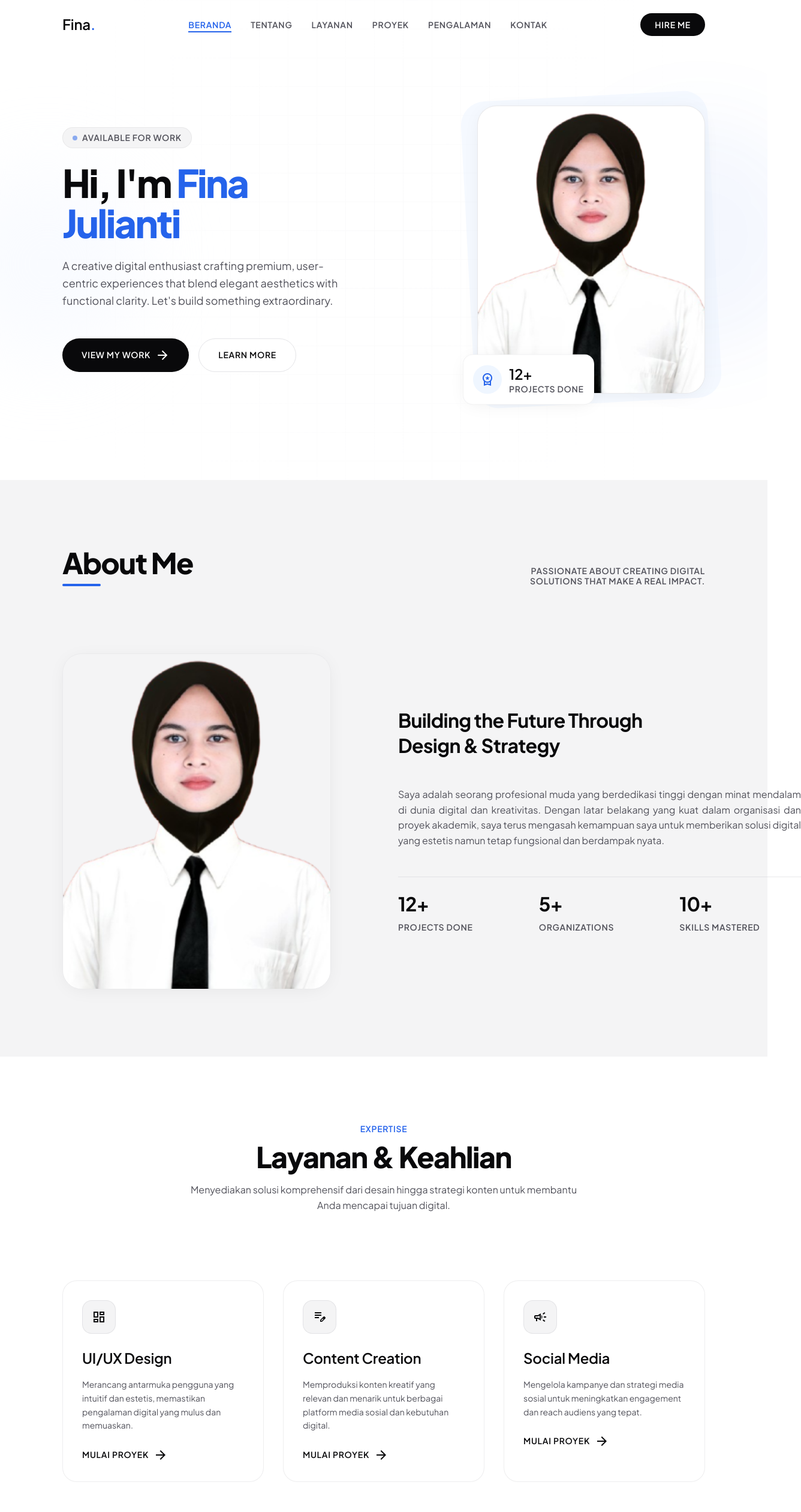
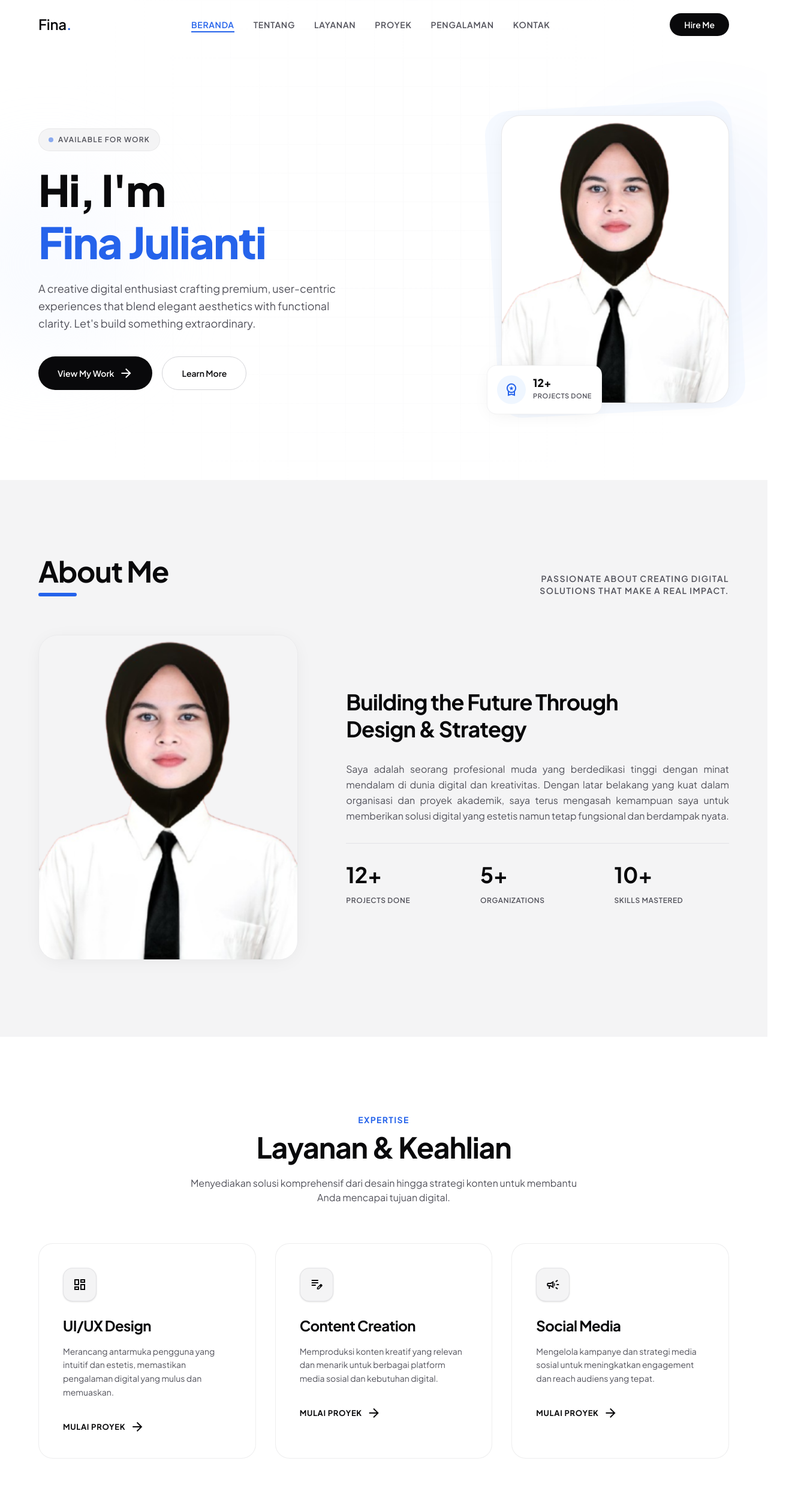
Before and after one commit to alpaenf/Fina, a Next.js app: page / in a window 1280 px wide. Shown: the top 2520 px of the page at 60% size, 1336 px wide, since content can reach past the window. Built offline with nearby package versions, Linux system fonts and the light colour scheme.

Commit message:
Fix mobile responsiveness and implement hamburger menu toggle

```diff
--- a/src/components/About.tsx
+++ b/src/components/About.tsx
@@ -2,24 +2,24 @@ import Image from "next/image";
 
 export default function About() {
   return (
-    <section className="py-stack-lg bg-surface-muted" id="tentang">
-      <div className="max-w-container-max mx-auto px-margin-mobile md:px-margin-desktop">
-        <div className="flex flex-col md:flex-row justify-between items-end mb-stack-lg reveal">
+    <section className="py-20 lg:py-32 bg-surface-muted" id="tentang">
+      <div className="max-w-7xl mx-auto px-6 md:px-12 lg:px-16">
+        <div className="flex flex-col md:flex-row justify-between items-start md:items-end mb-16 reveal">
           <div>
-            <h2 className="font-headline-lg text-headline-lg-mobile md:text-headline-lg text-on-surface mb-2 tracking-tight">
+            <h2 className="text-3xl md:text-4xl lg:text-5xl font-bold text-on-surface mb-3 tracking-tight">
               About Me
             </h2>
-            <div className="h-1 w-16 bg-accent rounded-full"></div>
+            <div className="h-1.5 w-16 bg-accent rounded-full"></div>
           </div>
-          <p className="hidden md:block font-label-md text-on-surface-variant max-w-xs text-right mt-4 md:mt-0">
+          <p className="hidden md:block text-sm font-semibold text-on-surface-variant max-w-xs text-right mt-4 md:mt-0 uppercase tracking-widest">
             Passionate about creating digital solutions that make a real impact.
           </p>
         </div>
 
-        <div className="grid grid-cols-1 lg:grid-cols-12 gap-stack-lg items-center">
+        <div className="grid grid-cols-1 lg:grid-cols-12 gap-12 lg:gap-20 items-center">
           {/* Left: Image Card */}
           <div className="lg:col-span-5 reveal">
-            <div className="aspect-[4/5] rounded-[32px] overflow-hidden soft-shadow relative w-full h-full border border-outline-variant/30">
+            <div className="aspect-[4/5] rounded-[32px] overflow-hidden soft-shadow relative w-full border border-outline-variant/30">
               <Image
                 alt="Professional portrait of Fina Julianti"
                 fill
@@ -31,28 +31,28 @@ export default function About() {
           </div>
 
           {/* Right: Bio & Stats */}
-          <div className="lg:col-span-7 space-y-stack-md reveal delay-100">
-            <h3 className="font-headline-md text-headline-md text-on-surface leading-tight tracking-tight">
+          <div className="lg:col-span-7 space-y-8 reveal delay-100">
+            <h3 className="text-2xl md:text-3xl lg:text-4xl font-bold text-on-surface leading-tight tracking-tight">
               Building the Future Through <br className="hidden lg:block"/> Design & Strategy
             </h3>
-            <p className="font-body-md text-body-md text-on-surface-variant leading-relaxed text-justify">
+            <p className="text-base text-on-surface-variant leading-relaxed text-justify">
               Saya adalah seorang profesional muda yang berdedikasi tinggi dengan minat mendalam di dunia digital dan kreativitas. Dengan latar belakang yang kuat dalam organisasi dan proyek akademik, saya terus mengasah kemampuan saya untuk memberikan solusi digital yang estetis namun tetap fungsional dan berdampak nyata.
             </p>
 
             {/* Minimalist Stats Divider */}
-            <div className="pt-6 border-t border-outline-variant/50">
-              <div className="grid grid-cols-2 md:grid-cols-3 gap-8">
+            <div className="pt-8 border-t border-outline-variant/50">
+              <div className="grid grid-cols-2 sm:grid-cols-3 gap-8">
                 <div className="group">
-                  <span className="text-primary font-headline-md block mb-1 group-hover:text-accent transition-colors">12+</span>
-                  <span className="font-label-md text-[12px] text-on-surface-variant tracking-wider">Projects Done</span>
+                  <span className="text-primary text-4xl font-bold block mb-2 group-hover:text-accent transition-colors">12+</span>
+                  <span className="text-xs font-semibold text-on-surface-variant tracking-wider uppercase">Projects Done</span>
                 </div>
                 <div className="group">
-                  <span className="text-primary font-headline-md block mb-1 group-hover:text-accent transition-colors">5+</span>
-                  <span className="font-label-md text-[12px] text-on-surface-variant tracking-wider">Organizations</span>
+                  <span className="text-primary text-4xl font-bold block mb-2 group-hover:text-accent transition-colors">5+</span>
+                  <span className="text-xs font-semibold text-on-surface-variant tracking-wider uppercase">Organizations</span>
                 </div>
-                <div className="group col-span-2 md:col-span-1">
-                  <span className="text-primary font-headline-md block mb-1 group-hover:text-accent transition-colors">10+</span>
-                  <span className="font-label-md text-[12px] text-on-surface-variant tracking-wider">Skills Mastered</span>
+                <div className="group col-span-2 sm:col-span-1">
+                  <span className="text-primary text-4xl font-bold block mb-2 group-hover:text-accent transition-colors">10+</span>
+                  <span className="text-xs font-semibold text-on-surface-variant tracking-wider uppercase">Skills Mastered</span>
                 </div>
               </div>
             </div>
--- a/src/components/Hero.tsx
+++ b/src/components/Hero.tsx
@@ -9,7 +9,7 @@ interface HeroProps {
 export default function Hero({ onNavClick }: HeroProps) {
   return (
     <section
-      className="min-h-screen pt-24 pb-16 flex items-center relative overflow-hidden bg-background"
+      className="min-h-screen pt-32 pb-16 flex items-center relative overflow-hidden bg-background"
       id="home"
     >
       {/* Absolute Grid Background Pattern */}
@@ -19,28 +19,28 @@ export default function Hero({ onNavClick }: HeroProps) {
       <div className="absolute top-1/4 -right-20 w-96 h-96 bg-accent/5 rounded-full blur-3xl z-0"></div>
       <div className="absolute bottom-1/4 -left-20 w-80 h-80 bg-accent-soft/40 rounded-full blur-3xl z-0"></div>
 
-      <div className="max-w-container-max mx-auto px-margin-mobile md:px-margin-desktop grid grid-cols-1 lg:grid-cols-2 gap-stack-lg items-center w-full relative z-10">
+      <div className="max-w-7xl mx-auto px-6 md:px-12 lg:px-16 grid grid-cols-1 lg:grid-cols-2 gap-12 lg:gap-20 items-center w-full relative z-10">
 
         {/* Left Content Area */}
         <div className="reveal order-2 lg:order-1 pt-8 lg:pt-0">
           <div className="inline-flex items-center space-x-2 bg-surface-muted border border-outline-variant/40 px-4 py-2 rounded-full mb-6">
             <span className="w-2 h-2 rounded-full bg-accent animate-pulse"></span>
-            <span className="text-on-surface-variant font-label-md text-[12px] tracking-widest uppercase">
+            <span className="text-on-surface-variant font-semibold text-[11px] md:text-[12px] tracking-widest uppercase">
               Available for Work
             </span>
           </div>
 
-          <h1 className="font-headline-xl text-headline-xl-mobile md:text-headline-xl text-on-surface mb-6 leading-tight tracking-tight">
-            Hi, I'm <span className="text-accent">Fina Julianti</span>
+          <h1 className="text-4xl md:text-6xl lg:text-7xl font-extrabold text-on-surface mb-6 leading-[1.1] tracking-tight">
+            Hi, I'm <span className="text-accent block mt-2">Fina Julianti</span>
           </h1>
 
-          <p className="font-body-lg text-body-lg text-on-surface-variant mb-stack-md max-w-lg leading-relaxed">
+          <p className="text-base md:text-lg text-on-surface-variant mb-10 max-w-lg leading-relaxed">
             A creative digital enthusiast crafting premium, user-centric experiences that blend elegant aesthetics with functional clarity. Let's build something extraordinary.
           </p>
 
           <div className="flex flex-col sm:flex-row gap-4">
             <a
-              className="bg-primary text-primary-inverse px-8 py-4 rounded-full font-label-md hover:bg-accent transition-all duration-300 hover-shadow text-center flex items-center justify-center space-x-2"
+              className="bg-primary text-primary-inverse px-8 py-4 rounded-full font-semibold text-sm hover:bg-accent transition-all duration-300 hover-shadow text-center flex items-center justify-center space-x-2"
               href="#proyek"
               onClick={(e) => onNavClick(e, "proyek")}
             >
@@ -48,7 +48,7 @@ export default function Hero({ onNavClick }: HeroProps) {
               <span className="material-symbols-outlined text-[18px]">arrow_forward</span>
             </a>
             <a
-              className="bg-surface border border-outline text-on-surface px-8 py-4 rounded-full font-label-md hover:bg-surface-muted transition-all duration-300 text-center flex items-center justify-center space-x-2"
+              className="bg-surface border border-outline-variant text-on-surface px-8 py-4 rounded-full font-semibold text-sm hover:bg-surface-muted transition-all duration-300 text-center flex items-center justify-center space-x-2"
               href="#tentang"
               onClick={(e) => onNavClick(e, "tentang")}
             >
@@ -58,10 +58,10 @@ export default function Hero({ onNavClick }: HeroProps) {
         </div>
 
         {/* Right Content Area (Image) */}
-        <div className="reveal relative flex justify-center lg:justify-end order-1 lg:order-2">
+        <div className="reveal relative flex justify-center lg:justify-end order-1 lg:order-2 mt-8 lg:mt-0">
           <div className="relative w-[280px] h-[360px] md:w-[380px] md:h-[480px]">
             {/* Minimalist Backdrop element */}
-            <div className="absolute -inset-4 bg-accent-soft rounded-[40px] -rotate-3 scale-100 opacity-60 z-0"></div>
+            <div className="absolute -inset-4 bg-accent-soft rounded-[40px] -rotate-3 scale-100 opacity-60 z-0 hidden md:block"></div>
             <div className="absolute inset-0 bg-surface border border-outline-variant/50 rounded-[32px] overflow-hidden z-10 soft-shadow">
               <Image
                 alt="Fina Julianti"
@@ -74,13 +74,13 @@ export default function Hero({ onNavClick }: HeroProps) {
             </div>
 
             {/* Floating Badge */}
-            <div className="absolute -bottom-6 -left-6 bg-white border border-outline-variant/30 p-4 rounded-2xl soft-shadow z-20 animate-floating flex items-center space-x-3">
-              <div className="w-12 h-12 bg-accent-soft rounded-full flex items-center justify-center text-accent">
-                <span className="material-symbols-outlined">workspace_premium</span>
+            <div className="absolute -bottom-6 -left-2 md:-left-6 bg-white border border-outline-variant/30 p-3 md:p-4 rounded-2xl soft-shadow z-20 animate-floating flex items-center space-x-3">
+              <div className="w-10 h-10 md:w-12 md:h-12 bg-accent-soft rounded-full flex items-center justify-center text-accent shrink-0">
+                <span className="material-symbols-outlined text-[20px] md:text-[24px]">workspace_premium</span>
               </div>
               <div>
-                <p className="font-headline-sm text-[18px] mb-0 leading-none">12+</p>
-                <p className="font-label-md text-[11px] text-on-surface-variant">Projects Done</p>
+                <p className="font-extrabold text-[16px] md:text-[18px] mb-0 leading-none">12+</p>
+                <p className="font-semibold text-[10px] md:text-[11px] text-on-surface-variant uppercase tracking-wider mt-1">Projects Done</p>
               </div>
             </div>
           </div>
--- a/src/components/Navbar.tsx
+++ b/src/components/Navbar.tsx
@@ -1,4 +1,6 @@
 "use client";
+
+import { useState } from "react";
 
 interface NavbarProps {
   activeSection: string;
@@ -7,6 +9,8 @@ interface NavbarProps {
 }
 
 export default function Navbar({ activeSection, scrolled, onNavClick }: NavbarProps) {
+  const [isMobileMenuOpen, setIsMobileMenuOpen] = useState(false);
+
   const navItems = [
     { id: "home", label: "Beranda" },
     { id: "tentang", label: "Tentang" },
@@ -16,20 +20,25 @@ export default function Navbar({ activeSection, scrolled, onNavClick }: NavbarPr
     { id: "kontak", label: "Kontak" },
   ];
 
+  const handleMobileNavClick = (e: React.MouseEvent<HTMLAnchorElement>, id: string) => {
+    setIsMobileMenuOpen(false);
+    onNavClick(e, id);
+  };
+
   return (
     <nav
       className={`fixed top-0 w-full z-50 transition-all duration-500 ease-in-out ${
         scrolled
-          ? "bg-white/80 backdrop-blur-xl border-b border-outline-variant/30 shadow-sm py-4"
+          ? "bg-white/90 backdrop-blur-xl border-b border-outline-variant/30 shadow-sm py-4"
           : "bg-transparent py-6"
       }`}
     >
-      <div className="max-w-container-max mx-auto px-margin-mobile md:px-margin-desktop flex justify-between items-center">
+      <div className="max-w-7xl mx-auto px-6 md:px-12 lg:px-16 flex justify-between items-center">
         {/* Logo / Brand Name */}
         <a
           href="#home"
-          onClick={(e) => onNavClick(e, "home")}
-          className="font-headline-sm text-headline-sm tracking-tight text-on-surface hover:text-accent transition-colors"
+          onClick={(e) => handleMobileNavClick(e, "home")}
+          className="font-headline-sm text-2xl tracking-tight text-on-surface hover:text-accent transition-colors"
         >
           Fina<span className="text-accent">.</span>
         </a>
@@ -41,7 +50,7 @@ export default function Navbar({ activeSection, scrolled, onNavClick }: NavbarPr
               <a
                 href={`#${item.id}`}
                 onClick={(e) => onNavClick(e, item.id)}
-                className={`font-label-md text-label-md transition-all duration-300 relative group ${
+                className={`font-label-md text-sm transition-all duration-300 relative group uppercase tracking-wide ${
                   activeSection === item.id
                     ? "text-accent"
                     : "text-on-surface-variant hover:text-on-surface"
@@ -63,16 +72,56 @@ export default function Navbar({ activeSection, scrolled, onNavClick }: NavbarPr
           <a
             href="#kontak"
             onClick={(e) => onNavClick(e, "kontak")}
-            className="px-6 py-2.5 rounded-full bg-primary text-primary-inverse font-label-md text-label-md hover:bg-accent hover:shadow-lg transition-all duration-300"
+            className="px-6 py-2.5 rounded-full bg-primary text-primary-inverse text-sm font-semibold hover:bg-accent hover:shadow-lg transition-all duration-300"
           >
             Hire Me
           </a>
         </div>
 
-        {/* Mobile Menu Icon (Placeholder for simplicity) */}
-        <button className="md:hidden text-on-surface p-2">
-          <span className="material-symbols-outlined text-[28px]">menu</span>
+        {/* Mobile Menu Icon */}
+        <button
+          className="md:hidden text-on-surface p-2 focus:outline-none"
+          onClick={() => setIsMobileMenuOpen(!isMobileMenuOpen)}
+          aria-label="Toggle mobile menu"
+        >
+          <span className="material-symbols-outlined text-[28px]">
+            {isMobileMenuOpen ? "close" : "menu"}
+          </span>
         </button>
+      </div>
+
+      {/* Mobile Menu Dropdown */}
+      <div
+        className={`md:hidden absolute top-full left-0 w-full bg-white border-b border-outline-variant/30 shadow-lg transition-all duration-300 ease-in-out overflow-hidden origin-top ${
+          isMobileMenuOpen ? "max-h-96 opacity-100 py-4" : "max-h-0 opacity-0 py-0"
+        }`}
+      >
+        <ul className="flex flex-col px-6 space-y-4">
+          {navItems.map((item) => (
+            <li key={item.id}>
+              <a
+                href={`#${item.id}`}
+                onClick={(e) => handleMobileNavClick(e, item.id)}
+                className={`block text-base font-semibold uppercase tracking-wider ${
+                  activeSection === item.id
+                    ? "text-accent"
+                    : "text-on-surface-variant hover:text-on-surface"
+                }`}
+              >
+                {item.label}
+              </a>
+            </li>
+          ))}
+          <li className="pt-4 border-t border-outline-variant/30">
+            <a
+              href="#kontak"
+              onClick={(e) => handleMobileNavClick(e, "kontak")}
+              className="inline-block px-6 py-3 rounded-full bg-primary text-primary-inverse font-semibold hover:bg-accent transition-colors w-full text-center"
+            >
+              Hire Me
+            </a>
+          </li>
+        </ul>
       </div>
     </nav>
   );
--- a/src/components/Services.tsx
+++ b/src/components/Services.tsx
@@ -24,48 +24,48 @@ export default function Services({ onNavClick }: ServicesProps) {
   ];
 
   return (
-    <section className="py-stack-lg bg-surface relative" id="layanan">
-      <div className="max-w-container-max mx-auto px-margin-mobile md:px-margin-desktop relative z-10">
+    <section className="py-20 lg:py-32 bg-surface relative" id="layanan">
+      <div className="max-w-7xl mx-auto px-6 md:px-12 lg:px-16 relative z-10">
 
         {/* Section Header */}
-        <div className="text-center mb-stack-lg reveal">
-          <span className="text-accent font-label-md tracking-widest uppercase mb-3 block">Expertise</span>
-          <h2 className="font-headline-lg text-headline-lg-mobile md:text-headline-lg text-on-surface mb-4 tracking-tight">
+        <div className="text-center mb-16 reveal">
+          <span className="text-accent text-sm font-bold tracking-widest uppercase mb-3 block">Expertise</span>
+          <h2 className="text-3xl md:text-4xl lg:text-5xl font-bold text-on-surface mb-6 tracking-tight">
             Layanan & Keahlian
           </h2>
-          <p className="font-body-md text-on-surface-variant max-w-2xl mx-auto">
+          <p className="text-base text-on-surface-variant max-w-2xl mx-auto">
             Menyediakan solusi komprehensif dari desain hingga strategi konten untuk membantu Anda mencapai tujuan digital.
           </p>
         </div>
 
         {/* Services Grid */}
-        <div className="grid grid-cols-1 md:grid-cols-3 gap-8">
+        <div className="grid grid-cols-1 md:grid-cols-2 lg:grid-cols-3 gap-6 md:gap-8">
           {serviceItems.map((service, index) => (
             <div
               key={service.title}
-              className="group bg-surface border border-outline-variant/40 p-8 rounded-[24px] hover-shadow reveal transition-all duration-300 hover:border-accent/30 relative overflow-hidden"
+              className="group bg-surface border border-outline-variant/40 p-8 md:p-10 rounded-[24px] hover-shadow reveal transition-all duration-300 hover:border-accent/30 relative overflow-hidden"
               style={{ transitionDelay: `${index * 100}ms` }}
             >
               {/* Background Hover Effect */}
               <div className="absolute top-0 right-0 w-32 h-32 bg-accent-soft rounded-full blur-2xl -mr-16 -mt-16 opacity-0 group-hover:opacity-100 transition-opacity duration-500"></div>
 
               <div className="relative z-10">
-                <div className="w-14 h-14 bg-surface-muted border border-outline-variant/50 rounded-2xl flex items-center justify-center text-primary mb-6 group-hover:bg-accent group-hover:text-primary-inverse transition-colors duration-300">
+                <div className="w-14 h-14 bg-surface-muted border border-outline-variant/50 rounded-2xl flex items-center justify-center text-primary mb-6 group-hover:bg-accent group-hover:text-primary-inverse transition-colors duration-300 shadow-sm">
                   <span className="material-symbols-outlined text-[28px]">{service.icon}</span>
                 </div>
-                <h3 className="font-headline-sm text-[22px] mb-4 text-on-surface tracking-tight group-hover:text-accent transition-colors">
+                <h3 className="text-xl md:text-2xl font-bold mb-4 text-on-surface tracking-tight group-hover:text-accent transition-colors">
                   {service.title}
                 </h3>
-                <p className="text-on-surface-variant text-sm leading-relaxed mb-6">
+                <p className="text-on-surface-variant text-sm leading-relaxed mb-8">
                   {service.description}
                 </p>
                 <a
                   href="#kontak"
                   onClick={(e) => onNavClick(e, "kontak")}
-                  className="inline-flex items-center space-x-2 text-primary font-label-md text-[13px] group-hover:text-accent transition-colors"
+                  className="inline-flex items-center space-x-2 text-primary font-bold text-[13px] uppercase tracking-wider group-hover:text-accent transition-colors"
                 >
                   <span>Mulai Proyek</span>
-                  <span className="material-symbols-outlined text-[16px] transform group-hover:translate-x-1 transition-transform">arrow_forward</span>
+                  <span className="material-symbols-outlined text-[18px] transform group-hover:translate-x-1 transition-transform">arrow_forward</span>
                 </a>
               </div>
             </div>
```
Also changed, not shown: src/components/Contact.tsx (+24 -24 lines), src/components/Experience.tsx (+11 -10 lines), src/components/Footer.tsx (+5 -5 lines), src/components/Projects.tsx (+14 -14 lines), src/components/Skills.tsx (+11 -11 lines).
